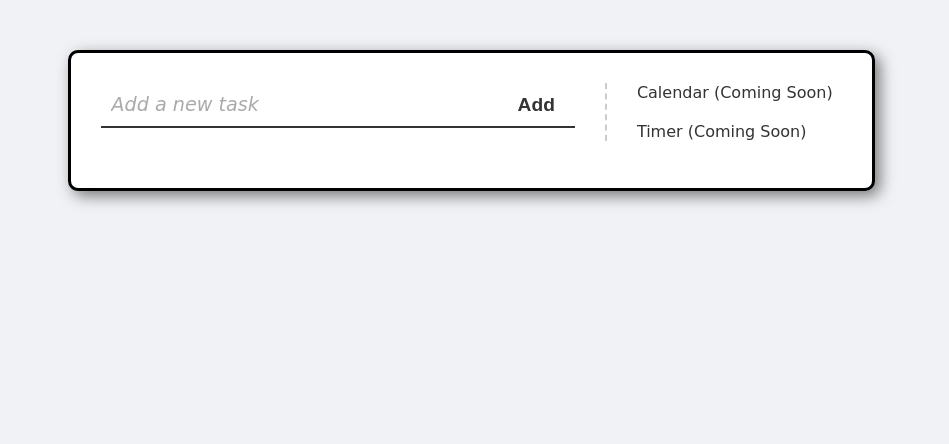
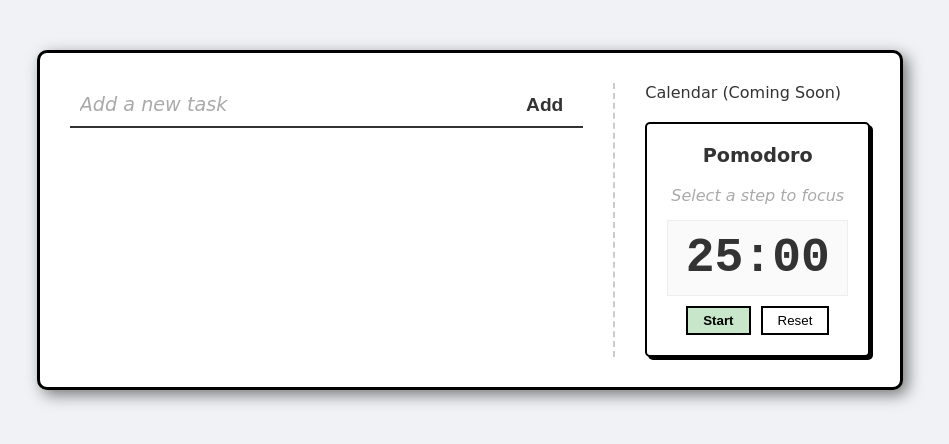
Before and after one commit to BayuuPermana/Paper-todo, a React (Vite) app: page / in a window 1280 px wide. Shown: the top 444 px of the page, without its empty margins (182-1131 px from the left). Built offline with nearby package versions, Linux system fonts and the light colour scheme.

Commit message:
feat: implement subtask-linked Pomodoro timer (God Mode)

```diff
--- a/src/App.jsx
+++ b/src/App.jsx
@@ -3,6 +3,7 @@
 import { v4 as uuidv4 } from 'uuid';
 import TodoList from './TodoList';
 import AddTodo from './AddTodo';
+import PomodoroTimer from './PomodoroTimer';
 
 const STORAGE_KEY = 'paper-todos';
 
@@ -16,6 +17,8 @@
       subTasks: todo.subTasks || []
     }));
   });
+
+  const [activeSubTask, setActiveSubTask] = useState(null);
 
   useEffect(() => {
     localStorage.setItem(STORAGE_KEY, JSON.stringify(todos));
@@ -45,6 +48,9 @@
   };
 
   const deleteTodo = (id) => {
+    if (activeSubTask && todos.find(t => t.id === id)?.subTasks.some(st => st.id === activeSubTask.subTaskId)) {
+      setActiveSubTask(null);
+    }
     setTodos(todos.filter((todo) => todo.id !== id));
   };
 
@@ -68,9 +74,16 @@
       if (todo.id === todoId) {
         return {
           ...todo,
-          subTasks: todo.subTasks.map(st =>
-            st.id === subTaskId ? { ...st, completed: !st.completed } : st
-          )
+          subTasks: todo.subTasks.map(st => {
+            if (st.id === subTaskId) {
+              const newCompleted = !st.completed;
+              if (newCompleted && activeSubTask?.subTaskId === subTaskId) {
+                setActiveSubTask(null);
+              }
+              return { ...st, completed: newCompleted };
+            }
+            return st;
+          })
         };
       }
       return todo;
@@ -78,6 +91,9 @@
   };
 
   const deleteSubTask = (todoId, subTaskId) => {
+    if (activeSubTask?.subTaskId === subTaskId) {
+      setActiveSubTask(null);
+    }
     setTodos(todos.map(todo => {
       if (todo.id === todoId) {
         return {
@@ -87,6 +103,17 @@
       }
       return todo;
     }));
+  };
+
+  const startFocus = (todoId, subTaskId) => {
+    setActiveSubTask({ todoId, subTaskId });
+  };
+
+  const getActiveSubTaskName = () => {
+    if (!activeSubTask) return null;
+    const todo = todos.find(t => t.id === activeSubTask.todoId);
+    const subTask = todo?.subTasks.find(st => st.id === activeSubTask.subTaskId);
+    return subTask?.text || null;
   };
 
   return (
@@ -101,12 +128,14 @@
             onAddSubTask={addSubTask}
             onToggleSubTask={toggleSubTask}
             onDeleteSubTask={deleteSubTask}
+            onSubTaskFocus={startFocus}
+            activeSubTaskId={activeSubTask?.subTaskId}
           />
         </DragDropContext>
       </div>
       <div className="right-segment">
         <div className="calendar-placeholder">Calendar (Coming Soon)</div>
-        <div className="timer-placeholder">Timer (Coming Soon)</div>
+        <PomodoroTimer activeSubTaskName={getActiveSubTaskName()} />
       </div>
     </div>
   );
--- /dev/null
+++ b/src/PomodoroTimer.jsx
@@ -0,0 +1,102 @@
+import React, { useState, useEffect } from 'react';
+
+function PomodoroTimer({ activeSubTaskName, onTaskComplete }) {
+  const [timeLeft, setTimeLeft] = useState(25 * 60);
+  const [isActive, setIsActive] = useState(false);
+
+  useEffect(() => {
+    let interval = null;
+    if (isActive && timeLeft > 0) {
+      interval = setInterval(() => {
+        setTimeLeft((time) => time - 1);
+      }, 1000);
+    } else if (timeLeft === 0) {
+      clearInterval(interval);
+      setIsActive(false);
+      // Play a sound or alert here if we wanted to be fancy
+    }
+    return () => clearInterval(interval);
+  }, [isActive, timeLeft]);
+
+  // Reset timer if task changes
+  useEffect(() => {
+    setTimeLeft(25 * 60);
+    setIsActive(false);
+  }, [activeSubTaskName]);
+
+  const toggleTimer = () => setIsActive(!isActive);
+  const resetTimer = () => {
+    setTimeLeft(25 * 60);
+    setIsActive(false);
+  };
+
+  const formatTime = (seconds) => {
+    const mins = Math.floor(seconds / 60);
+    const secs = seconds % 60;
+    return `${mins}:${secs < 10 ? '0' : ''}${secs}`;
+  };
+
+  return (
+    <div className="pomodoro-timer" style={{
+      padding: '20px',
+      border: '2px solid black',
+      borderRadius: '5px',
+      boxShadow: '3px 3px 0px black',
+      backgroundColor: '#fff',
+      textAlign: 'center'
+    }}>
+      <h3 style={{ marginTop: 0, fontSize: '1.2em' }}>Pomodoro</h3>
+
+      {activeSubTaskName ? (
+        <div style={{ marginBottom: '15px' }}>
+          <span style={{ fontSize: '0.9em', color: '#666' }}>Focusing on:</span>
+          <div style={{ fontWeight: 'bold', fontSize: '1.1em' }}>{activeSubTaskName}</div>
+        </div>
+      ) : (
+        <div style={{ marginBottom: '15px', fontStyle: 'italic', color: '#aaa' }}>
+          Select a step to focus
+        </div>
+      )}
+
+      <div style={{
+        fontSize: '3em',
+        fontWeight: 'bold',
+        fontFamily: 'Courier New, Courier, monospace',
+        margin: '10px 0',
+        padding: '10px',
+        border: '1px solid #eee',
+        backgroundColor: '#fafafa'
+      }}>
+        {formatTime(timeLeft)}
+      </div>
+
+      <div style={{ display: 'flex', gap: '10px', justifyContent: 'center' }}>
+        <button
+          onClick={toggleTimer}
+          style={{
+            padding: '5px 15px',
+            border: '2px solid black',
+            backgroundColor: isActive ? '#ffccbc' : '#c8e6c9',
+            cursor: 'pointer',
+            fontWeight: 'bold'
+          }}
+        >
+          {isActive ? 'Pause' : 'Start'}
+        </button>
+        <button
+          onClick={resetTimer}
+          style={{
+            padding: '5px 15px',
+            border: '2px solid black',
+            backgroundColor: '#fff',
+            cursor: 'pointer'
+          }}
+        >
+          Reset
+        </button>
+      </div>
+    </div>
+  );
+}
+
+export default PomodoroTimer;
--- a/src/SubTaskItem.jsx
+++ b/src/SubTaskItem.jsx
@@ -1,9 +1,19 @@
 import React from 'react';
 import trashIcon from './assets/trash-bin-icon.png';
 
-function SubTaskItem({ subTask, onToggle, onDelete }) {
+function SubTaskItem({ subTask, onToggle, onDelete, onFocus, isFocused }) {
   return (
-    <div className="sub-task-item" style={{ marginLeft: '20px', fontSize: '0.9em', display: 'flex', alignItems: 'center', justifyContent: 'space-between', marginBottom: '5px' }}>
+    <div className={`sub-task-item ${isFocused ? 'focused' : ''}`} style={{
+      marginLeft: '20px',
+      fontSize: '0.9em',
+      display: 'flex',
+      alignItems: 'center',
+      justifyContent: 'space-between',
+      marginBottom: '5px',
+      backgroundColor: isFocused ? '#fff9c4' : 'transparent',
+      borderRadius: '3px',
+      padding: '2px 5px'
+    }}>
       <div style={{ display: 'flex', alignItems: 'center', flexGrow: 1 }}>
         <span style={{ marginRight: '5px' }}>-</span>
         <button
@@ -18,7 +28,21 @@
           {subTask.text}
         </button>
       </div>
-      <div className="todo-actions" style={{ marginLeft: '10px' }}>
+      <div className="todo-actions" style={{ marginLeft: '10px', display: 'flex', alignItems: 'center' }}>
+        <button
+          onClick={() => onFocus(subTask.id)}
+          title="Focus on this task"
+          style={{
+            background: 'none',
+            border: 'none',
+            cursor: 'pointer',
+            fontSize: '1.1em',
+            marginRight: '5px',
+            opacity: isFocused ? 1 : 0.3
+          }}
+        >
+          🎯
+        </button>
         <button
           className="delete-icon"
           onClick={() => onDelete(subTask.id)}
--- a/src/TodoItem.jsx
+++ b/src/TodoItem.jsx
@@ -2,7 +2,7 @@
 import trashIcon from './assets/trash-bin-icon.png';
 import SubTaskItem from './SubTaskItem';
 
-function TodoItem({ todo, onToggleComplete, onDelete, onAddSubTask, onSubTaskToggle, onSubTaskDelete }) {
+function TodoItem({ todo, onToggleComplete, onDelete, onAddSubTask, onSubTaskToggle, onSubTaskDelete, onSubTaskFocus, activeSubTaskId }) {
   const [isAddingSubTask, setIsAddingSubTask] = useState(false);
   const [subTaskText, setSubTaskText] = useState('');
 
@@ -54,6 +54,8 @@
               subTask={subTask}
               onToggle={onSubTaskToggle}
               onDelete={onSubTaskDelete}
+              onFocus={onSubTaskFocus}
+              isFocused={activeSubTaskId === subTask.id}
             />
           ))}
 
--- a/src/TodoList.jsx
+++ b/src/TodoList.jsx
@@ -3,7 +3,7 @@
 import TodoItem from './TodoItem';
 import { StrictModeDroppable } from './StrictModeDroppable';
 
-function TodoList({ todos, onToggleComplete, onDelete, onAddSubTask, onToggleSubTask, onDeleteSubTask }) {
+function TodoList({ todos, onToggleComplete, onDelete, onAddSubTask, onToggleSubTask, onDeleteSubTask, onSubTaskFocus, activeSubTaskId }) {
   return (
     <StrictModeDroppable droppableId="todos">
       {(provided) => (
@@ -26,6 +26,8 @@
                     onAddSubTask={onAddSubTask}
                     onSubTaskToggle={(subTaskId) => onToggleSubTask(todo.id, subTaskId)}
                     onSubTaskDelete={(subTaskId) => onDeleteSubTask(todo.id, subTaskId)}
+                    onSubTaskFocus={(subTaskId) => onSubTaskFocus(todo.id, subTaskId)}
+                    activeSubTaskId={activeSubTaskId}
                   />
                 </div>
               )}
```
